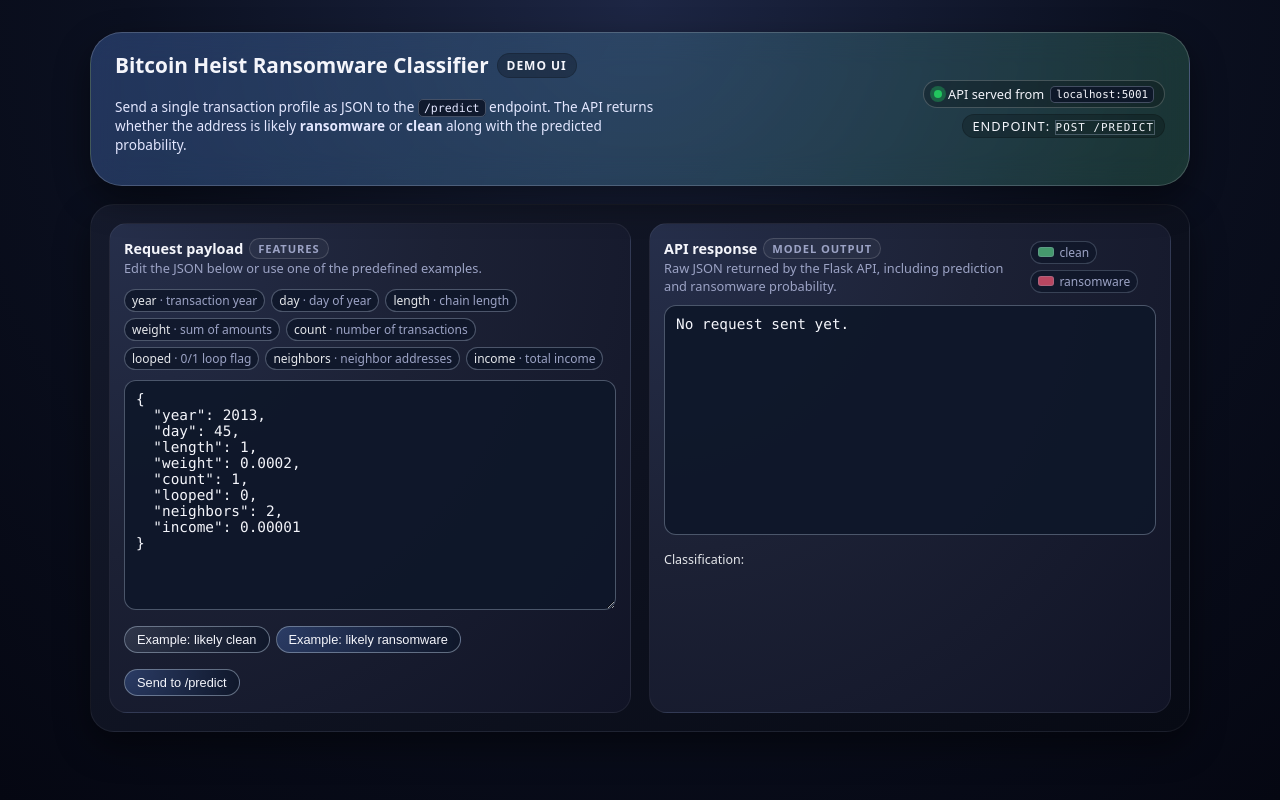
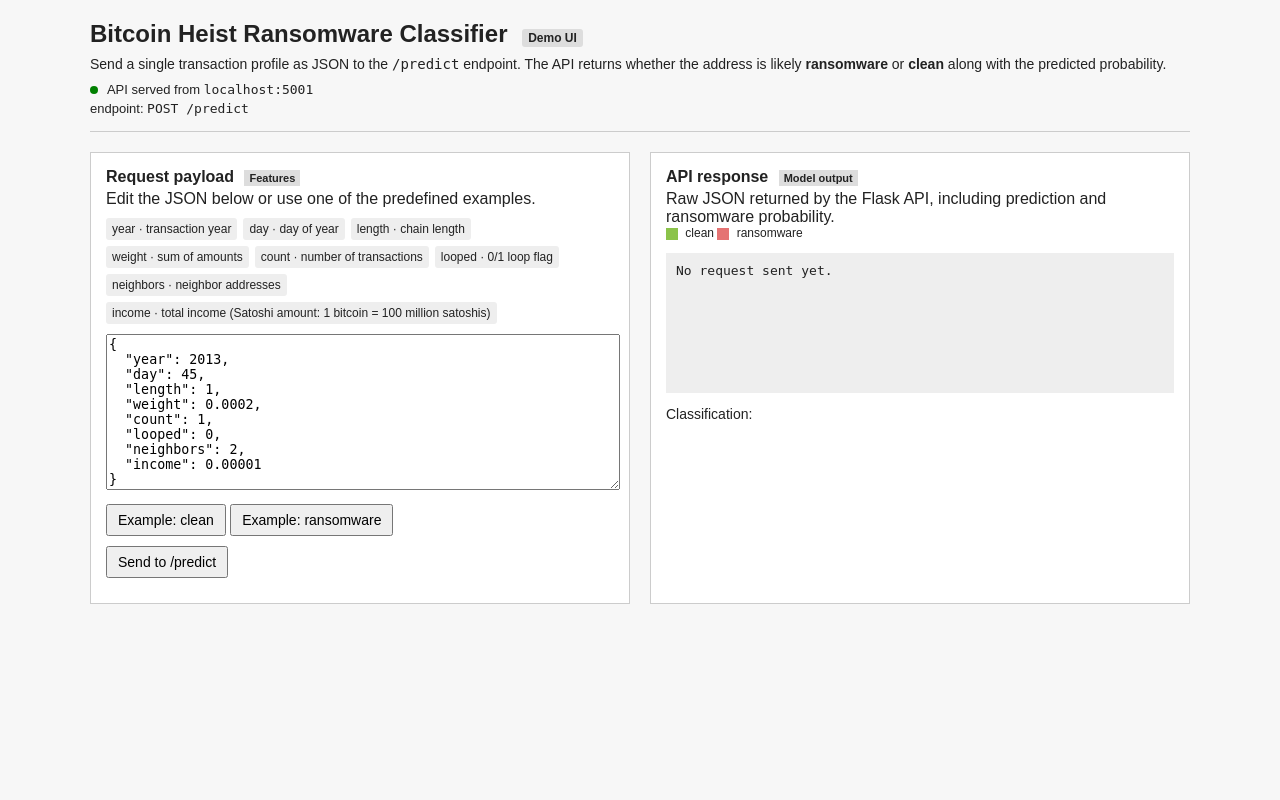
Before and after one commit to meeslindeman/bitcoinheist-mlops, a Flask app: page / in a window 1280 px wide. Run offline with Flask 3, Linux system fonts and the light colour scheme.

Commit message:
Update readme and tests

```diff
--- a/src/main_api.py
+++ b/src/main_api.py
@@ -99,12 +99,19 @@ def predict():
             PREDICTION_ERRORS.inc()
             return jsonify({"error": "Model features not initialized yet."}), 503
 
-        # note: validate payload
+        # note: validate prediction input
         # note: silent=True so we return None for invalid JSON and handle it ourselves
         data = request.get_json(silent=True)
         if data is None:
             PREDICTION_ERRORS.inc()
             return jsonify({"error": "Invalid or missing JSON body"}), 400
+
+        # note: validate required fields
+        required_fields = ["year", "day", "length", "weight", "count", "looped", "neighbors", "income"]
+        missing = [f for f in required_fields if f not in data]
+        if missing:
+            PREDICTION_ERRORS.inc()
+            return (jsonify({"error": "Missing required input fields", "missing_fields": missing}), 400)
 
         input_pd = pd.DataFrame([data])
 
--- a/src/static/style.css
+++ b/src/static/style.css
@@ -1,370 +1,177 @@
-:root {
-  --bg: #0b1020;
-  --bg-alt: #151a2c;
-  --card-bg: #1c2135;
-  --accent: #5b8def;
-  --danger: #ff5c7a;
-  --success: #5cd18a;
-  --text: #f4f5fb;
-  --muted: #9ca3c5;
-  --border-soft: rgba(255, 255, 255, 0.06);
-  --radius-xl: 18px;
-  --radius-lg: 12px;
-  --shadow-soft: 0 14px 35px rgba(0, 0, 0, 0.45);
-}
-
-* {
-  box-sizing: border-box;
-}
-
+/* Basic resets */
 body {
   margin: 0;
-  font-family: system-ui, -apple-system, BlinkMacSystemFont, "Segoe UI", sans-serif;
-  background: radial-gradient(circle at top, #1d2644 0, var(--bg) 50%, #050712 100%);
-  color: var(--text);
-  min-height: 100vh;
-  display: flex;
-  justify-content: center;
-  padding: 32px 16px;
+  font-family: sans-serif;
+  background: #f7f7f7;
+  color: #222;
 }
 
 .shell {
-  width: 100%;
   max-width: 1100px;
+  margin: 0 auto;
+  padding: 20px;
 }
 
+/* Header */
 .header {
-  background: linear-gradient(120deg, rgba(91, 141, 239, 0.3), rgba(92, 209, 138, 0.2));
-  border-radius: 32px;
-  padding: 18px 24px;
-  display: flex;
-  justify-content: space-between;
-  align-items: center;
-  margin-bottom: 18px;
-  border: 1px solid rgba(255, 255, 255, 0.18);
-  backdrop-filter: blur(16px);
-  box-shadow: var(--shadow-soft);
-}
-
-.header-main {
-  display: flex;
-  flex-direction: column;
-  gap: 4px;
+  border-bottom: 1px solid #ccc;
+  padding-bottom: 15px;
+  margin-bottom: 20px;
 }
 
 .title {
-  font-size: 1.3rem;
-  font-weight: 600;
-  display: flex;
-  align-items: center;
-  gap: 8px;
+  font-size: 24px;
+  font-weight: bold;
 }
 
 .title-pill {
-  font-size: 0.75rem;
-  padding: 3px 9px;
-  border-radius: 999px;
-  border: 1px solid rgba(0, 0, 0, 0.18);
-  background: rgba(0, 0, 0, 0.24);
-  text-transform: uppercase;
-  letter-spacing: 0.08em;
+  background: #ddd;
+  padding: 2px 6px;
+  margin-left: 8px;
+  font-size: 12px;
+  border-radius: 3px;
 }
 
 .subtitle {
-  font-size: 0.85rem;
-  color: #e3e7ff;
-  max-width: 550px;
+  margin: 8px 0 0 0;
+  font-size: 14px;
 }
 
 .header-meta {
-  display: flex;
-  flex-direction: column;
-  align-items: flex-end;
-  gap: 6px;
-  font-size: 0.8rem;
+  margin-top: 10px;
+  font-size: 13px;
+}
+
+.pill-status .dot {
+  display: inline-block;
+  width: 8px;
+  height: 8px;
+  background: green;
+  border-radius: 50%;
+  margin-right: 6px;
 }
 
 .tag {
-  padding: 2px 9px;
-  border-radius: 999px;
-  border: 1px solid rgba(0, 0, 0, 0.18);
-  background: rgba(0, 0, 0, 0.22);
-  text-transform: uppercase;
-  letter-spacing: 0.08em;
+  margin-top: 4px;
 }
 
-.tag code {
-  background: transparent;
-  padding: 0;
-  border-radius: 0;
-  font-size: 0.85em;
-}
-
-.pill-status {
-  padding: 4px 10px;
-  border-radius: 999px;
-  background: rgba(0, 0, 0, 0.25);
-  border: 1px solid rgba(255, 255, 255, 0.2);
-  display: inline-flex;
-  align-items: center;
-  gap: 6px;
-}
-
-.dot {
-  width: 8px;
-  height: 8px;
-  border-radius: 999px;
-  background: #22c55e;
-  box-shadow: 0 0 0 4px rgba(34, 197, 94, 0.35);
-}
-
-.main {
-  background: linear-gradient(145deg, var(--bg-alt), #070a14);
-  border-radius: 24px;
-  padding: 18px;
-  border: 1px solid var(--border-soft);
-  box-shadow: var(--shadow-soft);
-}
-
+/* Layout */
 .columns {
-  display: grid;
-  grid-template-columns: minmax(0, 1.1fr) minmax(0, 1.1fr);
-  gap: 18px;
+  display: flex;
+  flex-wrap: wrap;
+  gap: 20px;
 }
 
 .card {
-  background: radial-gradient(circle at top left, #262f4b 0, var(--card-bg) 46%, #111426 100%);
-  border-radius: var(--radius-xl);
-  border: 1px solid var(--border-soft);
-  padding: 14px 14px 16px;
-  display: flex;
-  flex-direction: column;
-  gap: 10px;
+  background: #fff;
+  border: 1px solid #ccc;
+  padding: 15px;
+  flex: 1;
+  min-width: 300px;
 }
 
 .card-header {
-  display: flex;
-  justify-content: space-between;
-  align-items: center;
-  gap: 8px;
+  margin-bottom: 10px;
 }
 
 .card-title {
-  font-size: 0.9rem;
-  font-weight: 600;
-  display: flex;
-  align-items: center;
-  gap: 6px;
+  font-weight: bold;
+  margin-bottom: 4px;
 }
 
 .badge {
-  font-size: 0.7rem;
-  padding: 2px 8px;
-  border-radius: 999px;
-  border: 1px solid rgba(255, 255, 255, 0.15);
-  background: rgba(255, 255, 255, 0.04);
-  text-transform: uppercase;
-  letter-spacing: 0.08em;
-  color: var(--muted);
+  background: #ddd;
+  padding: 2px 5px;
+  margin-left: 6px;
+  font-size: 11px;
 }
 
-.hint {
-  font-size: 0.8rem;
-  color: var(--muted);
-}
-
+/* Chips */
 .chip-row {
   display: flex;
   flex-wrap: wrap;
   gap: 6px;
-  margin-top: 2px;
-  font-size: 0.75rem;
+  margin-bottom: 10px;
 }
 
 .chip {
-  padding: 2px 7px;
-  border-radius: 999px;
-  background: rgba(15, 23, 42, 0.85);
-  border: 1px solid rgba(148, 163, 184, 0.45);
-  color: var(--muted);
-}
-
-.chip span {
-  color: #e5e7eb;
-  font-weight: 500;
+  background: #eee;
+  padding: 4px 6px;
+  font-size: 12px;
+  border-radius: 3px;
 }
 
 textarea {
   width: 100%;
-  min-height: 230px;
-  font-family: "JetBrains Mono", ui-monospace, SFMono-Regular, Menlo, Monaco, Consolas, "Liberation Mono", "Courier New", monospace;
-  font-size: 0.9rem;
-  padding: 10px 11px;
-  border-radius: var(--radius-lg);
-  border: 1px solid rgba(148, 163, 184, 0.45);
-  background: rgba(15, 23, 42, 0.92);
-  color: var(--text);
-  resize: vertical;
-  outline: none;
+  height: 150px;
+  margin-bottom: 10px;
+  font-family: monospace;
 }
 
-textarea:focus {
-  border-color: var(--accent);
-  box-shadow: 0 0 0 1px rgba(91, 141, 239, 0.7);
-}
-
-pre {
-  margin: 0;
-  padding: 10px 11px;
-  border-radius: var(--radius-lg);
-  border: 1px solid rgba(148, 163, 184, 0.45);
-  background: rgba(15, 23, 42, 0.92);
-  color: var(--text);
-  font-size: 0.9rem;
-  font-family: "JetBrains Mono", ui-monospace, SFMono-Regular, Menlo, Monaco, Consolas, "Liberation Mono", "Courier New", monospace;
-  overflow-x: auto;
-  min-height: 230px;
-  white-space: pre-wrap;
-  word-wrap: break-word;
+/* Buttons */
+button {
+  padding: 6px 10px;
+  font-size: 14px;
+  cursor: pointer;
 }
 
 .toolbar {
-  display: flex;
-  flex-wrap: wrap;
-  gap: 6px;
-  margin-top: 6px;
+  margin-bottom: 10px;
 }
 
-button {
-  border: 1px solid rgba(148, 163, 184, 0.6);
-  background: radial-gradient(circle at top left, rgba(91, 141, 239, 0.28), rgba(15, 23, 42, 0.96));
-  color: var(--text);
-  border-radius: 999px;
-  padding: 5px 12px;
-  font-size: 0.8rem;
-  font-weight: 500;
-  cursor: pointer;
-  display: inline-flex;
-  align-items: center;
-  gap: 6px;
-  transition: all 0.16s ease-out;
+/* Response section */
+pre {
+  background: #eee;
+  padding: 10px;
+  overflow: auto;
+  min-height: 120px;
 }
 
-button.secondary {
-  background: radial-gradient(circle at top left, rgba(148, 163, 184, 0.18), rgba(15, 23, 42, 0.96));
+.legend {
+  font-size: 12px;
+  margin-bottom: 10px;
 }
 
-button:hover {
-  transform: translateY(-1px);
-  box-shadow: 0 10px 22px rgba(15, 23, 42, 0.9);
-  border-color: rgba(191, 219, 254, 0.9);
+.square {
+  display: inline-block;
+  width: 12px;
+  height: 12px;
+  margin-right: 4px;
+  vertical-align: middle;
 }
 
-button:active {
-  transform: translateY(0);
-  box-shadow: none;
+.square.clean {
+  background: #8bc34a;
+}
+
+.square.ransomware {
+  background: #e57373;
 }
 
 .status-line {
-  margin-top: 6px;
-  font-size: 0.78rem;
-  color: var(--muted);
-  display: flex;
-  justify-content: space-between;
-  gap: 8px;
-  align-items: center;
-}
-
-.status-label {
-  font-weight: 500;
-  color: #e5e7eb;
+  margin-top: 10px;
+  font-size: 14px;
 }
 
 .status-prediction {
-  font-size: 0.78rem;
-  display: inline-flex;
-  align-items: center;
-  gap: 6px;
-  padding: 2px 8px;
-  border-radius: 999px;
+  padding: 2px 6px;
+  border-radius: 3px;
+  margin-left: 4px;
 }
 
 .status-prediction.clean {
-  background: rgba(92, 209, 138, 0.1);
-  color: var(--success);
-  border: 1px solid rgba(92, 209, 138, 0.3);
+  background: #cfe9c5;
 }
 
 .status-prediction.ransomware {
-  background: rgba(255, 92, 122, 0.08);
-  color: var(--danger);
-  border: 1px solid rgba(255, 92, 122, 0.3);
+  background: #f3c4c4;
 }
 
-.status-prediction .dot-mini {
-  width: 7px;
-  height: 7px;
-  border-radius: 999px;
+.dot-mini {
+  display: inline-block;
+  width: 6px;
+  height: 6px;
   background: currentColor;
+  border-radius: 50%;
+  margin-right: 4px;
 }
-
-.legend {
-  display: flex;
-  flex-wrap: wrap;
-  gap: 6px;
-  font-size: 0.75rem;
-  color: var(--muted);
-}
-
-.legend span {
-  display: inline-flex;
-  align-items: center;
-  gap: 5px;
-  padding: 2px 7px;
-  border-radius: 999px;
-  border: 1px solid rgba(148, 163, 184, 0.3);
-  background: rgba(15, 23, 42, 0.8);
-}
-
-.legend .square {
-  width: 10px;
-  height: 10px;
-  border-radius: 3px;
-}
-
-.legend .square.clean {
-  background: rgba(92, 209, 138, 0.7);
-}
-
-.legend .square.ransomware {
-  background: rgba(255, 92, 122, 0.7);
-}
-
-code {
-  font-family: "JetBrains Mono", ui-monospace, SFMono-Regular, Menlo, Monaco, Consolas, "Liberation Mono", "Courier New", monospace;
-  font-size: 0.85em;
-  padding: 1px 5px;
-  border-radius: 5px;
-  background: rgba(15, 23, 42, 0.9);
-  border: 1px solid rgba(148, 163, 184, 0.4);
-}
-
-@media (max-width: 840px) {
-  body {
-    padding: 18px 12px 26px;
-  }
-
-  .header {
-    flex-direction: column;
-    align-items: flex-start;
-    gap: 8px;
-  }
-
-  .header-meta {
-    align-items: flex-start;
-  }
-
-  .columns {
-    grid-template-columns: minmax(0, 1fr);
-  }
-}
--- a/src/templates/index.html
+++ b/src/templates/index.html
@@ -54,17 +54,17 @@
             <div class="chip"><span>count</span> · number of transactions</div>
             <div class="chip"><span>looped</span> · 0/1 loop flag</div>
             <div class="chip"><span>neighbors</span> · neighbor addresses</div>
-            <div class="chip"><span>income</span> · total income</div>
+            <div class="chip"><span>income</span> · total income (Satoshi amount: 1 bitcoin = 100 million satoshis)</div>
           </div>
 
           <textarea id="requestInput"></textarea>
 
           <div class="toolbar">
-            <button id="btnExampleClean" type="button" class="secondary">
-              Example: likely clean
+            <button id="btnExampleClean" type="button">
+              Example: clean
             </button>
             <button id="btnExampleHeist" type="button">
-              Example: likely ransomware
+              Example: ransomware
             </button>
           </div>
 
```
Also changed, not shown: tests/integration/test_api.py (+1 -1 lines), tests/integration/test_mlflow.py (+54 -54 lines), README.md, infra/grafana/data/grafana.db.
